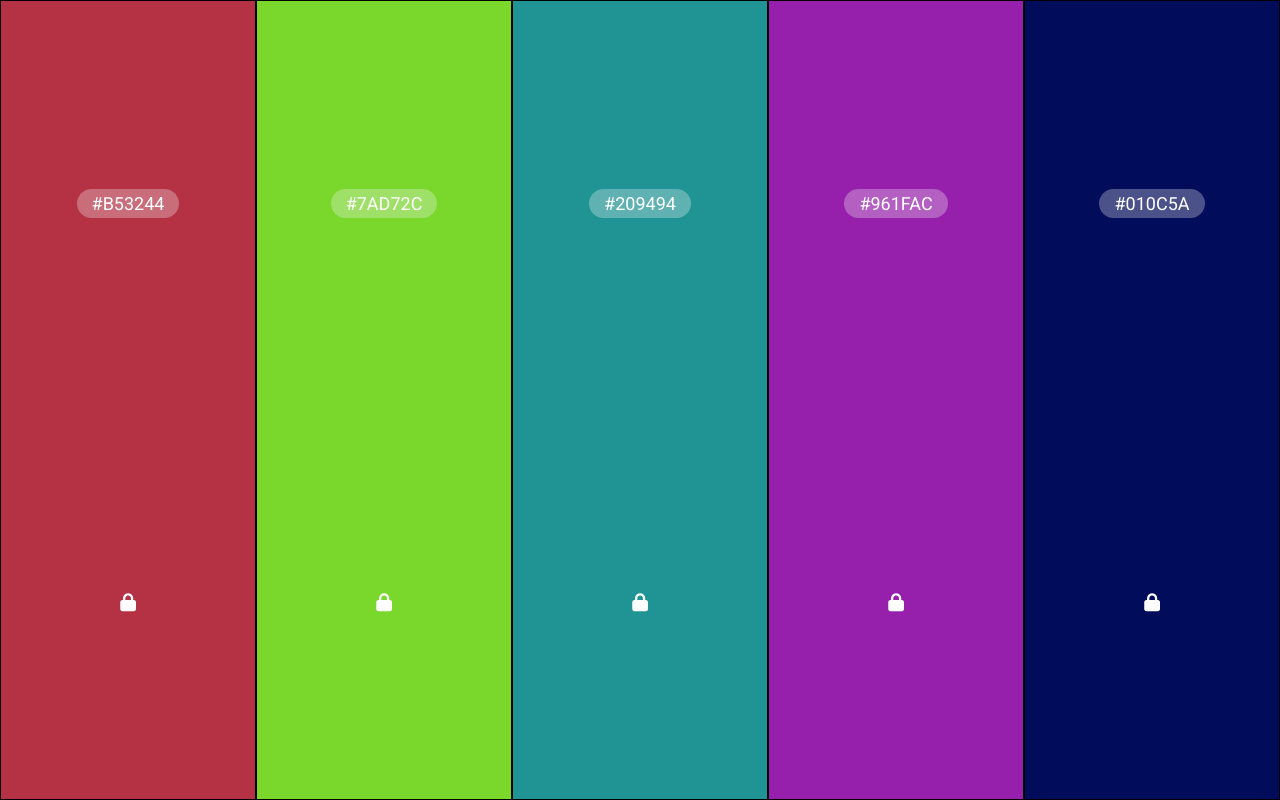
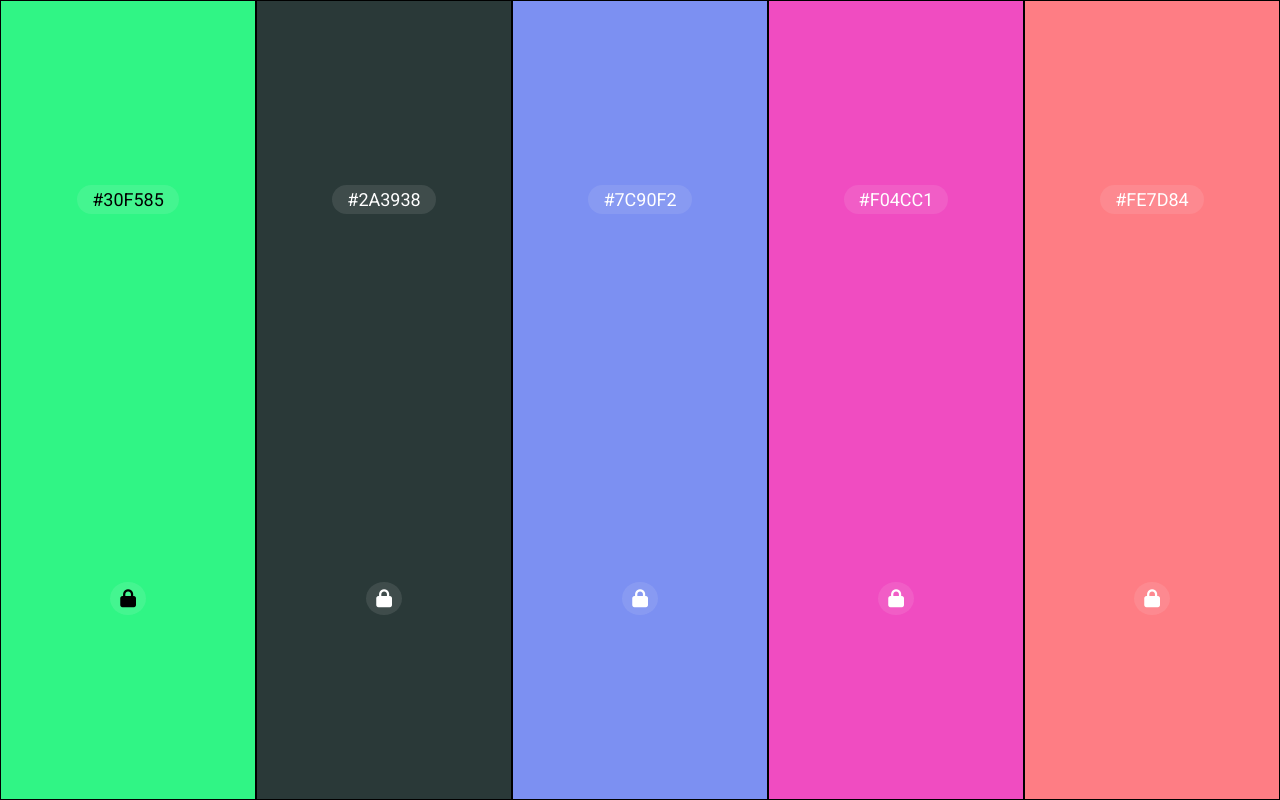
Before and after one commit to scharkoff/colors-vanilla_js, a plain HTML site: page index.html in a window 1280 px wide. Drawn offline with Linux system fonts and the light colour scheme.

Commit message:
Add chroma js generator

```diff
--- a/index.html
+++ b/index.html
@@ -18,6 +18,7 @@
       crossorigin="anonymous"
       referrerpolicy="no-referrer"
     />
+    <script src="./chroma.js"></script>
     <title>Colors JS</title>
   </head>
   <body>
--- a/script.js
+++ b/script.js
@@ -13,11 +13,24 @@ function generateRandomColor() {
 
 function setRandomColor() {
   cols.forEach((col) => {
-    const color = generateRandomColor();
+    const color = chroma.random().hex();
     const text = col.querySelector("p");
-    text.innerHTML = color;
+    const lock = col.querySelector("button").querySelector("i");
+    text.innerHTML = color.toUpperCase();
     col.style.background = color;
+    setTextColor(text, color, lock);
   });
+}
+
+function setTextColor(text, color, lock) {
+  const luminance = chroma(color).luminance();
+  if (luminance > 0.6) {
+    text.style.color = "black";
+    lock.style.color = "black";
+  } else {
+    text.style.color = "white";
+    lock.style.color = "white";
+  }
 }
 
 console.log(generateRandomColor());
--- a/style.css
+++ b/style.css
@@ -14,7 +14,7 @@ body {
 .col {
   border: 1px solid black;
   flex: 1;
-  background: rgb(138, 255, 162);
+  background: rgb(76, 76, 76);
   display: flex;
   flex-direction: column;
   justify-content: space-around;
@@ -26,6 +26,13 @@ body {
   border: none;
   background: none;
   cursor: pointer;
+  background-color: rgba(245, 245, 245, 0.1);
+  padding: 7px 10px;
+  border-radius: 100%;
+  -webkit-border-radius: 100%;
+  -moz-border-radius: 100%;
+  -ms-border-radius: 100%;
+  -o-border-radius: 100%;
 }
 
 .fa-lock {
@@ -35,7 +42,7 @@ body {
 .text {
   color: white;
   cursor: pointer;
-  background-color: rgba(245, 245, 245, 0.3);
+  background-color: rgba(245, 245, 245, 0.1);
   padding: 4px 15px;
   border-radius: 15px;
   -webkit-border-radius: 15px;
@@ -43,3 +50,11 @@ body {
   -ms-border-radius: 15px;
   -o-border-radius: 15px;
 }
+
+.text:hover {
+  background-color: rgba(245, 245, 245, 0.2);
+}
+
+.lock:hover {
+  background-color: rgba(245, 245, 245, 0.2);
+}
```
